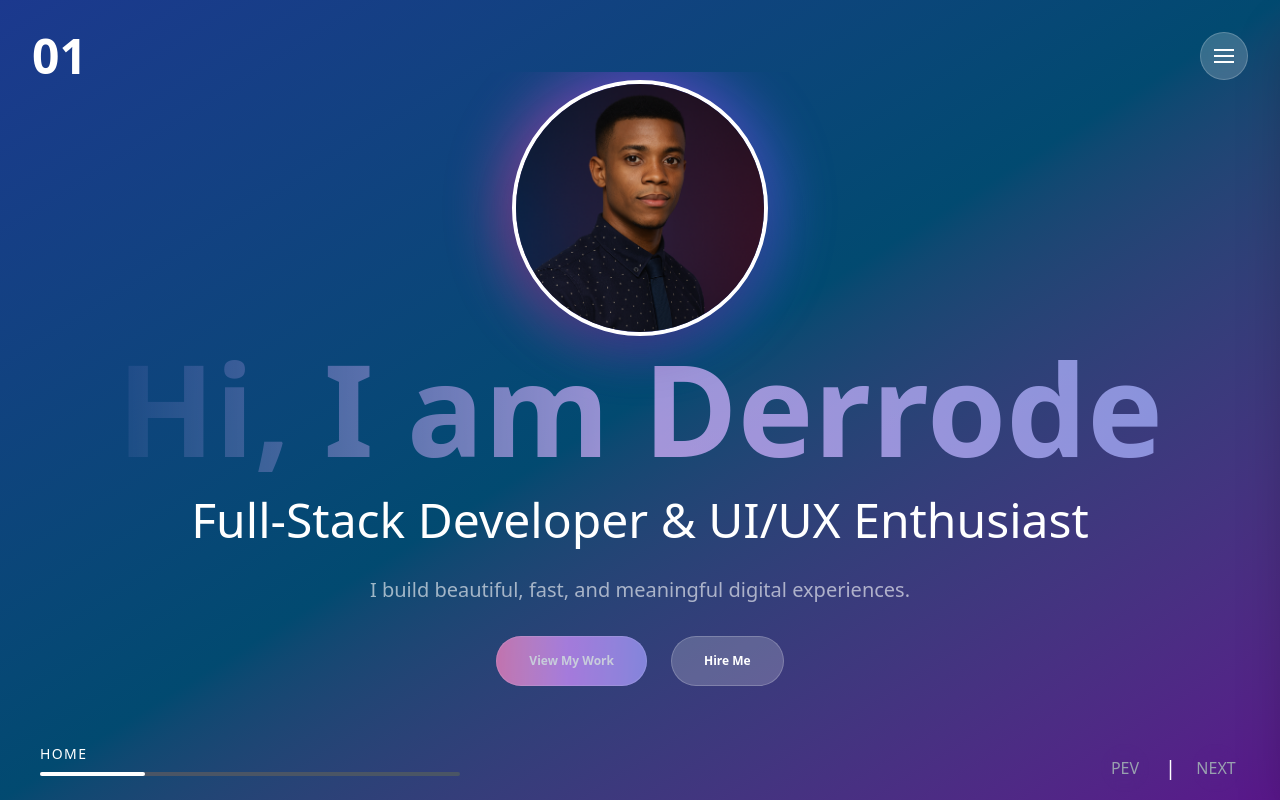
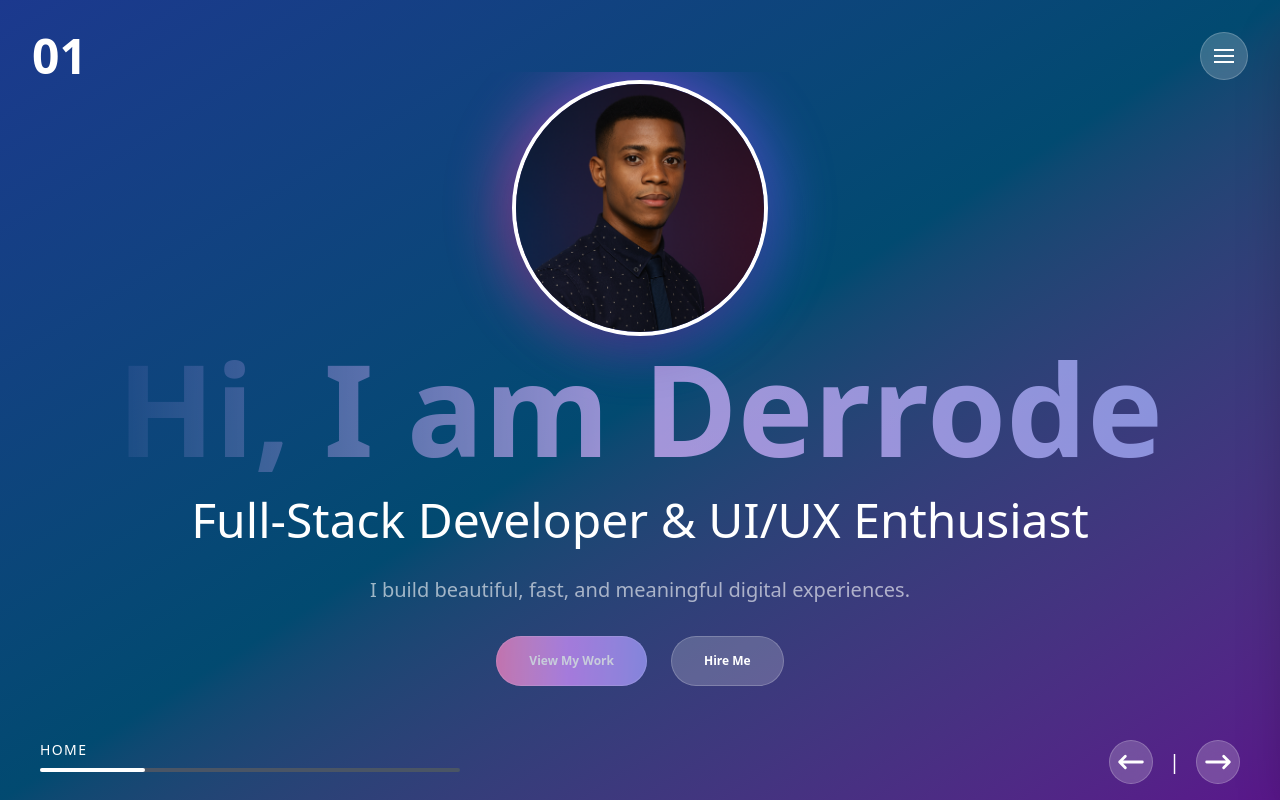
Before and after one commit to deeosy/portfolio, a React (Vite) app: page / in a window 1280 px wide. Built offline with nearby package versions, Linux system fonts and the light colour scheme.

Commit message:
added tooltip for button description

```diff
--- a/package.json
+++ b/package.json
@@ -11,7 +11,10 @@
   },
   "dependencies": {
     "@emailjs/browser": "^4.4.1",
+    "@emotion/react": "^11.14.0",
+    "@emotion/styled": "^11.14.1",
     "@fullpage/react-fullpage": "^0.1.48",
+    "@mui/material": "^7.3.5",
     "@tailwindcss/vite": "^4.0.14",
     "emailjs-com": "^3.2.0",
     "fullpage.js": "^4.0.35",
--- a/src/App.jsx
+++ b/src/App.jsx
@@ -12,6 +12,7 @@ import github from "./icons/github.svg"
 import linkedIn from "./icons/linkedin.svg"
 import resume from "./icons/download_resume.svg"
 import ConfirmModal from './components/ConfirmModal';
+import Tooltip from '@mui/material/Tooltip';
 
 
 
@@ -151,24 +152,33 @@ const HorizontalScrollApp = () => {
           0{currentIndex + 1}
 
           <div className={`${showDelayedDiv ? "flex flex-col gap-y-4 sm:gap-y-10 left-0" : "-left-999 "} absolute  mt-20  h-80 transform transition-all duration-1000 ease-in-out `}>
+            <Tooltip title='Github' placement="right">
               <a href="https://github.com/deeosy" target='blank'>
                 <div className="">
                   <img src={github} alt="Github Link" className='border border-white/20 p-1  h-8 w-8 md:h-12 md:w-12 rounded-md hover:animate-pulse bg-white/10 transition' />
                 </div>
               </a>
+            </Tooltip>
+            <Tooltip title='LinkedIn' placement="right">
               <a href="https://www.linkedin.com/in/derrode-cheale-96795852/" target='blank' >
                 <div className="">
                   <img src={linkedIn} alt="Linked In Link" className='border border-white/20 p-1  h-8 w-8 md:h-12 md:w-12 rounded-md hover:animate-pulse bg-white/10 transition' />
                 </div>
               </a>
+            </Tooltip>
+            <Tooltip title='Twitter' placement="right">
               <a href="https://x.com/i_Cheale?t=HN8jF1jqaRTxu45sm7zJUA&s=09" target='blank'>
                 <div className="">
                   <img src={twitter} alt="Twitter Link" className='border border-white/20 p-1  h-8 w-8 md:h-12 md:w-12 rounded-md hover:animate-pulse bg-white/10 transition' />
                 </div>
               </a>
+            </Tooltip>
+            <Tooltip title='Download Resume' placement="right">
               <div onClick={() => setShowResumeModal(true)} className='cursor-pointer'>
                 <img src={resume} alt="Download Resume" className='border border-white/20 p-1 h-8 w-8 md:h-12 md:w-12 rounded-md hover:animate-pulse bg-white/10 transition ' />
               </div>
+            </Tooltip>
+
           </div>
         </div>
 
--- a/src/components/NavButtons.jsx
+++ b/src/components/NavButtons.jsx
@@ -1,24 +1,31 @@
 // Navigation buttons
 import React from 'react'
+import arrow from '../icons/arrow.svg'
+import Tooltip from '@mui/material/Tooltip';
+
 
 export default function NavButtons({ handlePrevBtn, handleNextBtn, isAnimating  }) {
   return (
-    <div className=" flex items-center gap-4">
+    <div className=" flex items-center gap-4 mb-2  ">
+      <Tooltip title='Previous' placement="top">
         <button
           onClick={handlePrevBtn}
-        className="w-12 h-12 rounded-full  backdrop-blur-sm flex items-center justify-center cursor-pointer transition-colors"
+          className="w-11 h-11 rounded-full p-1 border border-white/20 bg-white/20 hover:animate-pulse   backdrop-blur-sm flex items-center justify-center cursor-pointer"
           disabled={isAnimating}
         >
-        <span className=" text-gray-400 hover:text-white ">PEV</span>
+          <img src={arrow} alt="Previous Page" className='' />
         </button>
+      </Tooltip>
       <span className='text-xl' >|</span>
+      <Tooltip title='Next' placement="top">
         <button
           onClick={handleNextBtn}
-        className="w-12 h-12 rounded-full  backdrop-blur-sm flex items-center justify-center cursor-pointer transition-colors"
+          className="w-11 h-11 rounded-full p-1 border border-white/20 bg-white/20 hover:animate-pulse   backdrop-blur-sm flex items-center justify-center cursor-pointer"
           disabled={isAnimating}
         >
-        <span className=" text-gray-400 hover:text-white">NEXT</span>
+          <img src={arrow} alt="Previous Page" className='rotate-180' />
         </button>
+      </Tooltip>
     </div>
   )
 }
--- a/src/components/SidebarMenu.jsx
+++ b/src/components/SidebarMenu.jsx
@@ -2,6 +2,7 @@ import React, { useState, useEffect } from 'react'
 import twitter from "../icons/twitter.svg"
 import github from "../icons/github.svg"
 import linkedIn from "../icons/linkedin.svg"
+import Tooltip from '@mui/material/Tooltip'
 
 
 export default function SidebarMenu({ sections, currentIndex, setCurrentIndex }) {
@@ -43,6 +44,7 @@ export default function SidebarMenu({ sections, currentIndex, setCurrentIndex })
   return (
     <>
       {/* Menu Button */}
+      <Tooltip title={isOpen ? 'Close' : 'Menu'} placement="left" >
         <button
           className="menu-button fixed top-4 md:top-8 right-4 md:right-8 z-50 w-12 h-12 rounded-full border border-white/20 bg-white/20  backdrop-blur-sm flex flex-col items-center justify-center gap-1 cursor-pointer transition-all hover:animate-pulse "
           onClick={() => setIsOpen(!isOpen)}
@@ -51,6 +53,8 @@ export default function SidebarMenu({ sections, currentIndex, setCurrentIndex })
           <span className={`block w-5 h-0.5 bg-white transition-all ${isOpen ? 'opacity-0' : ''}`}></span>
           <span className={`block w-5 h-0.5 bg-white transition-all ${isOpen ? '-rotate-45 -translate-y-1.5' : ''}`}></span>
         </button>
+      </Tooltip>
+
 
       {/* Sidebar */}
       <div className={ isOpen ? `fixed inset-0 bg-black/30 backdrop-blur-sm flex items-center justify-center z-30` : "" }>
@@ -77,21 +81,27 @@ export default function SidebarMenu({ sections, currentIndex, setCurrentIndex })
               </nav>
               <div className="">
                 <div className="flex justify-around mb-2" >
+                  <Tooltip title='Github' placement="top">
                     <a href="https://github.com/deeosy" target='blank'>
                       <div className="">
                         <img src={github} alt="Github Link" className='border border-white/20 p-1  h-8 w-8 rounded-md bg-white/10 hover:animate-pulse transition' />
                       </div>
                     </a>
+                  </Tooltip>
+                  <Tooltip title='LinkedIn' placement="top">
                     <a href="https://www.linkedin.com/in/derrode-cheale-96795852/" target='blank' >
                       <div className="">
                         <img src={linkedIn} alt="Linked In Link" className='border border-white/20 p-1  h-8 w-8 rounded-md bg-white/10 hover:animate-pulse transition' />
                       </div>
                     </a>
+                  </Tooltip>
+                  <Tooltip title='Twitter' placement="top">
                     <a href="https://x.com/i_Cheale?t=HN8jF1jqaRTxu45sm7zJUA&s=09" target='blank'>
                       <div className="">
                         <img src={twitter} alt="Twitter Link" className='border border-white/20 p-1  h-8 w-8 rounded-md bg-white/10 hover:animate-pulse transition ' />
                       </div>
                     </a>
+                  </Tooltip>
                 </div>
                 <span className='text-xs md:text-sm text-white text-center'>
                   © {currentYear} Derrode Walter Cheale
```
Also changed, not shown: src/icons/arrow.svg (added), 1 other file (tests, documents, lock files or other folders). Lines whose indentation alone changed are shown as unchanged.
